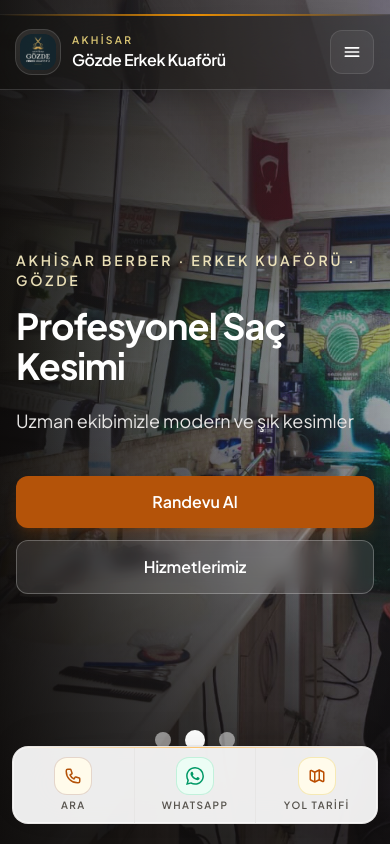
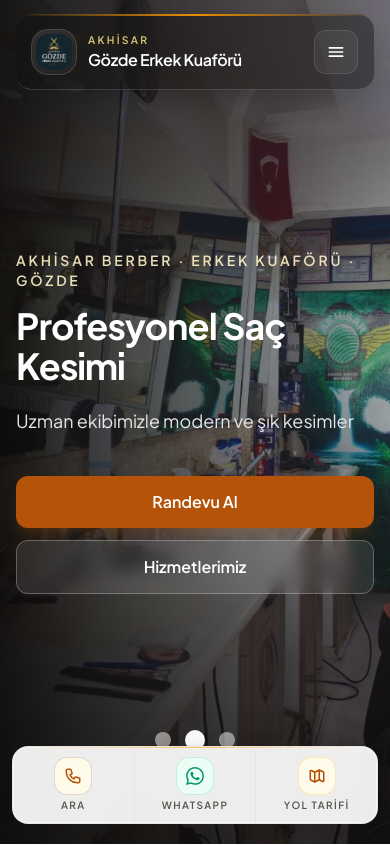
Before and after one commit to adilerdogan/adilerdogan.github.io, a Next.js app: page / in a window 390 px wide. Shown: the top 846 px of the page. Built offline with nearby package versions, Linux system fonts and the light colour scheme.

Commit message:
Enhance Header component layout and styles for improved responsiveness and accessibility. Adjust padding and width properties to ensure better alignment and user experience across different screen sizes.

```diff
--- a/src/components/Header.tsx
+++ b/src/components/Header.tsx
@@ -70,13 +70,13 @@ export default function Header() {
 
   return (
     <div
-      className="pointer-events-none fixed inset-x-0 top-0 z-[9999] isolate"
+      className="pointer-events-none fixed inset-x-0 top-0 z-[9999] isolate px-4 sm:px-6 lg:px-8"
       style={{
         paddingTop: 'max(0.875rem, env(safe-area-inset-top, 0px))',
       }}
     >
       <motion.header
-        className={`pointer-events-auto border-b backdrop-blur-2xl backdrop-saturate-150 transition-[background-color,border-color,box-shadow] duration-300 ease-out ${shellGlass} shadow-[0_1px_0_rgba(255,255,255,0.06)_inset,0_12px_40px_-12px_rgba(0,0,0,0.35)]`}
+        className={`pointer-events-auto mx-auto w-full max-w-7xl overflow-hidden rounded-2xl border-b backdrop-blur-2xl backdrop-saturate-150 transition-[background-color,border-color,box-shadow] duration-300 ease-out ${shellGlass} shadow-[0_1px_0_rgba(255,255,255,0.06)_inset,0_12px_40px_-12px_rgba(0,0,0,0.35)]`}
         initial={reduceMotion ? false : { opacity: 0, y: -10 }}
         animate={{ opacity: 1, y: 0 }}
         transition={{ duration: 0.42, ease: [0.4, 0, 0.2, 1] }}
@@ -86,7 +86,7 @@ export default function Header() {
           aria-hidden
         />
 
-        <div className="mx-auto flex h-[4.5rem] max-w-7xl items-center justify-between gap-4 px-4 sm:h-[4.75rem] sm:px-6 lg:px-8">
+        <div className="flex h-[4.5rem] w-full items-center justify-between gap-4 px-4 sm:h-[4.75rem] sm:px-6 lg:px-8">
           <Link
             href="/"
             className="group flex min-w-0 shrink items-center gap-3 rounded-2xl py-1 pr-2 transition-colors hover:bg-white/[0.06] focus-visible:outline focus-visible:outline-2 focus-visible:outline-offset-2 focus-visible:outline-amber-400/80"
```
